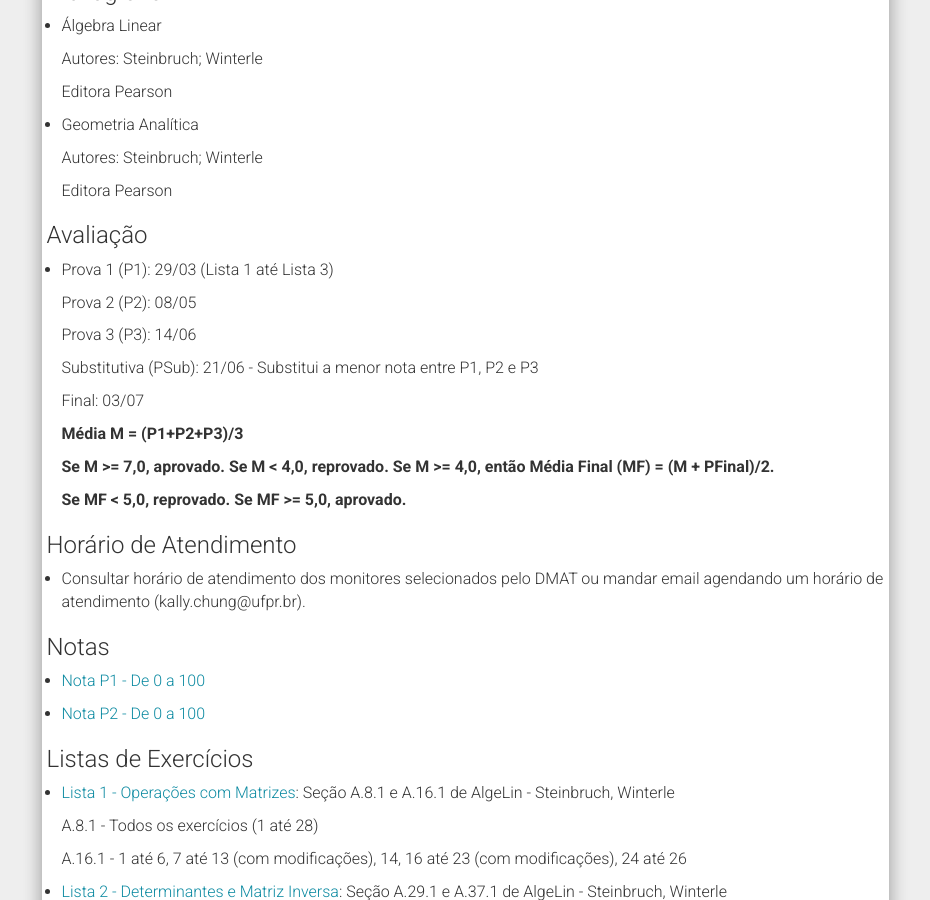
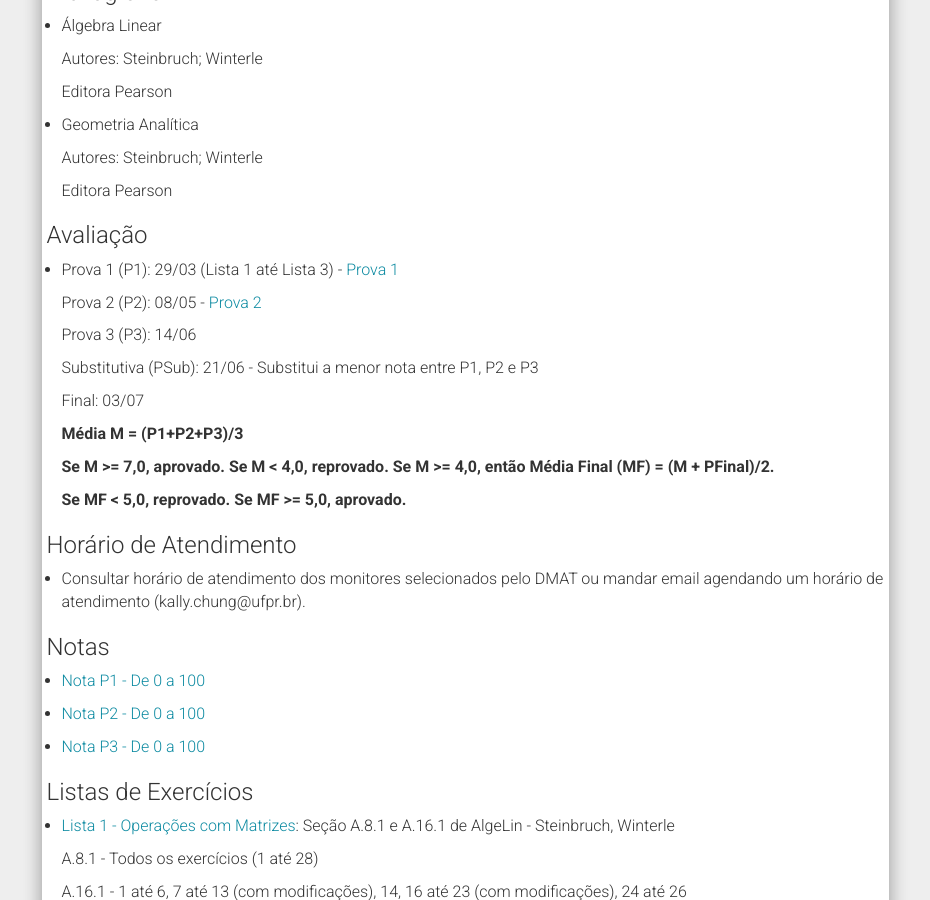
Before and after one commit to chunggnuhc/chunggnuhc.github.io, a Jekyll site: the page built from CM303-GAeAL-1sem2018.md, in a window 1280 px wide and 900 px high, scrolled down 790 px. Shown: the whole window, without its empty margins (321-1251 px from the left). Built offline with Jekyll 4.4.1, drawn with Linux system fonts in a browser that asks for light colours; nearby versions of some CDN libraries.

Commit message:
Update CM303 - Notas e Provas

```diff
--- a/CM303-GAeAL-1sem2018.md
+++ b/CM303-GAeAL-1sem2018.md
@@ -41,9 +41,9 @@ permalink: /CM303-GAeAL-1sem2018/
 
 <h3>Avaliação</h3>
 
-- Prova 1 (P1): 29/03 (Lista 1 até Lista 3)
+- Prova 1 (P1): 29/03 (Lista 1 até Lista 3) - [Prova 1](/disciplinas1sem2018/Prova1 - CM303 A.pdf)
 
-  Prova 2 (P2): 08/05
+  Prova 2 (P2): 08/05 - [Prova 2](/disciplinas1sem2018/cm303-prova2a-1.pdf)
 
   Prova 3 (P3): 14/06
 
@@ -66,6 +66,8 @@ permalink: /CM303-GAeAL-1sem2018/
 - [Nota P1 - De 0 a 100](/disciplinas1sem2018/Nota P1 - CM303 - Site.pdf)
 
 - [Nota P2 - De 0 a 100](/disciplinas1sem2018/Nota P2 - CM303 - Site.pdf)
+
+- [Nota P3 - De 0 a 100](/disciplinas1sem2018/Nota P3 - CM303 - Site.pdf)
 
 <h3>Listas de Exercícios</h3>
 
```
